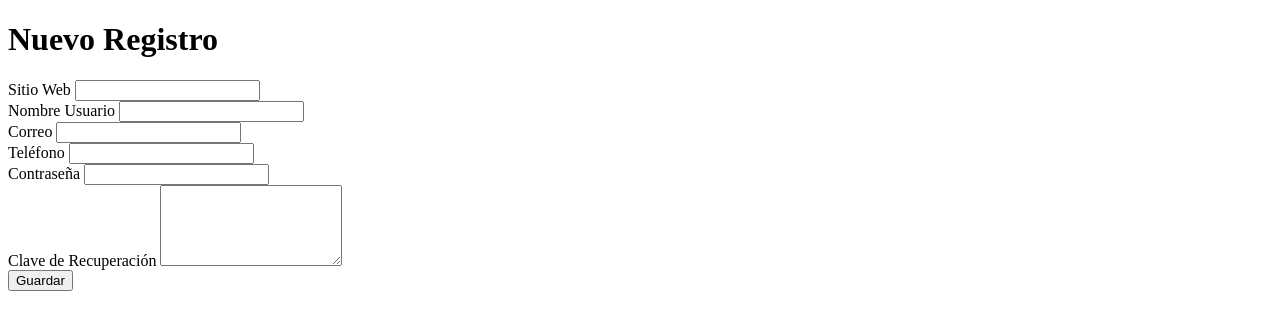
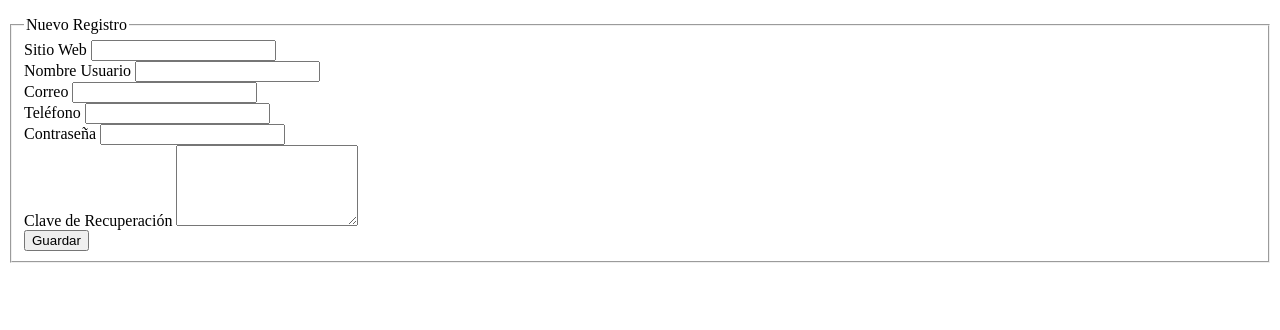
Before and after one commit to Relvitas/KeyChest, a PHP site: template app/views/home.php in a window 1280 px wide. Shown: the part 34-364 px from the top of the page. Run offline with PHP 8.4, Linux system fonts and the light colour scheme; the template is opened without the code that fills it, so the values that code supplies are empty.

Commit message:
se agrupa <form> de views/home.php

```diff
--- a/app/views/home.php
+++ b/app/views/home.php
@@ -1,8 +1,7 @@
 <main>
     <div>
-        <div>
-            <h1>Nuevo Registro</h1>
-        </div>
+        <fieldset>
+            <legend>Nuevo Registro</legend>
             <form action="?c=home&a=save_record" method="post">
                 <div>
                     <label for="website">Sitio Web</label>
@@ -32,5 +31,6 @@
                     <button type="submit" name="save_record">Guardar</button>
                 </div>
             </form>
+        </fieldset>
     </div>
 </main>
```
Lines whose indentation alone changed are shown as unchanged.
